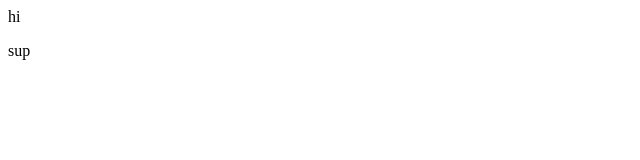
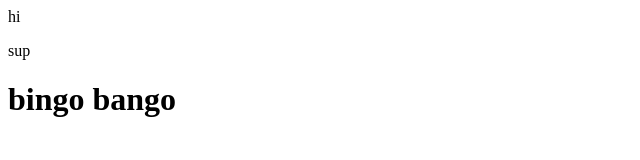
Before and after one commit to AzzCat/First-Go, a plain HTML site: page msg.html in a window 1280 px wide. Shown: the whole page, without its empty margins (0-640 px from the left). Drawn offline with Linux system fonts and the light colour scheme.

Commit message:
im gonna commit

```diff
--- a/msg.html
+++ b/msg.html
@@ -2,4 +2,6 @@
 <html>
 hi
 <p>sup</p>
+
+<h1>bingo bango</h1>
 </html>
```
